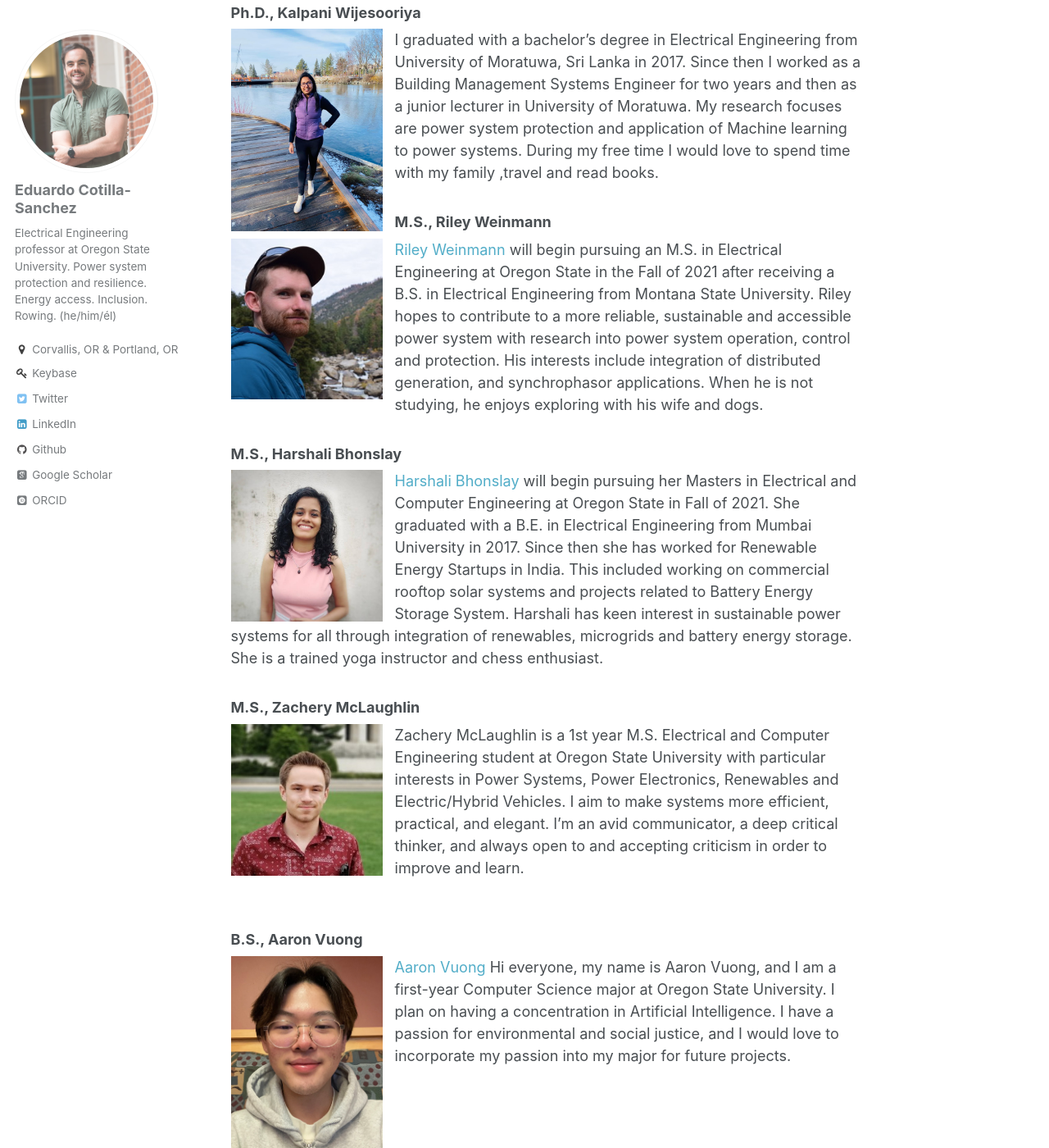
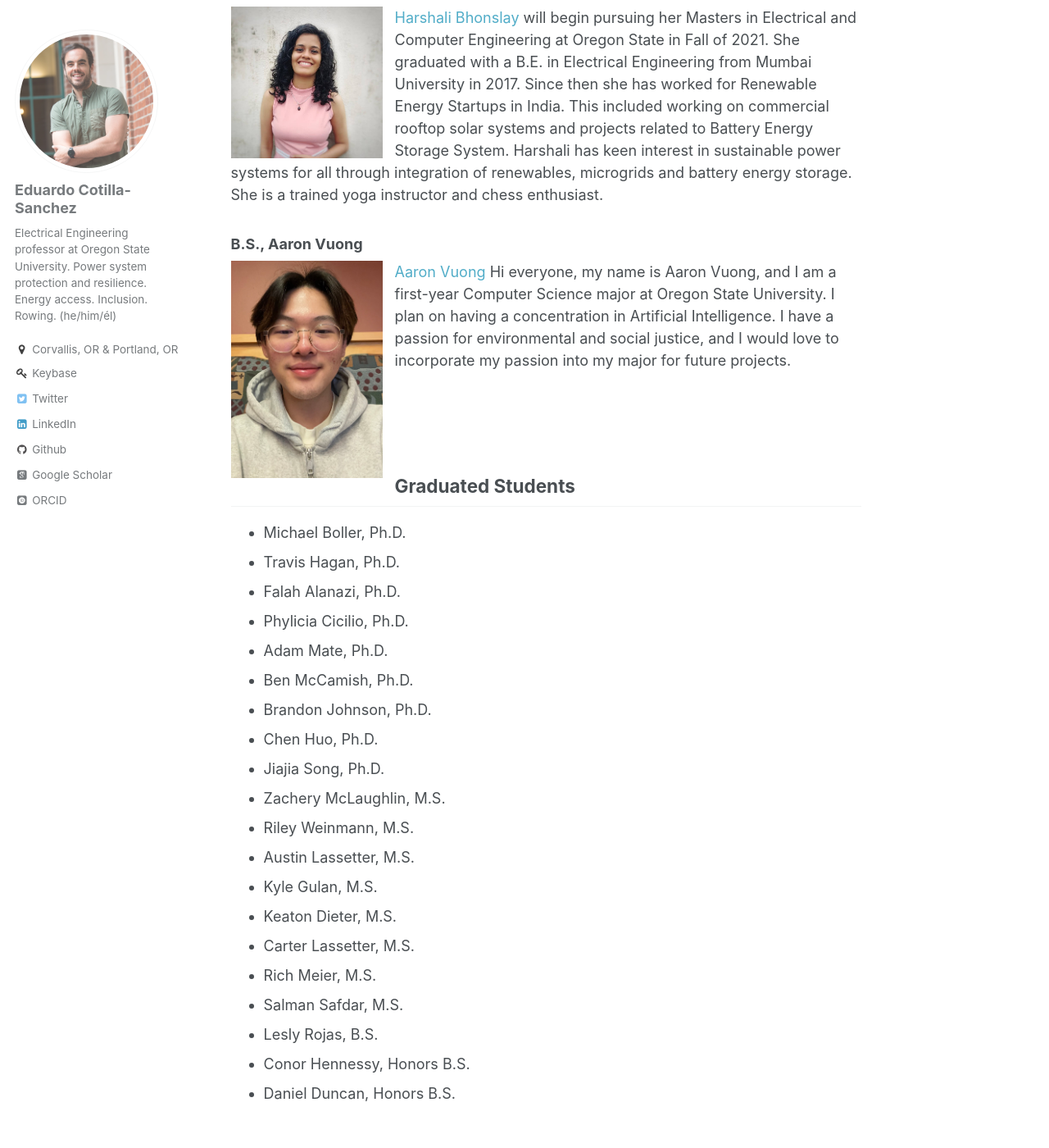
Before and after one commit to ecotillasanchez/ecotillasanchez.github.io, a Jekyll site: the page built from _pages/students.md, in a window 1280 px wide and 1400 px high, scrolled down 1430 px. Shown: the whole window at 82% size. Built offline with Jekyll 4.4.1, drawn with Linux system fonts in a browser that asks for light colours; some web fonts are replaced; some of the changed text lies outside the part shown.

Commit message:
Update students.md
Students graduated cohort Spring 2023.

```diff
--- a/_pages/students.md
+++ b/_pages/students.md
@@ -5,13 +5,6 @@ author_profile: true
 ---
 
 {% include base_path %}
-
-### Ph.D., Michael Boller
-<img align="left" src="https://ecotillasanchez.github.io/files/michael.jpeg" alt="Michael Boller" width="200" height="200" style="padding-right:15px"> Michael Boller is pursuing his Ph.D. in the OSU School of Electrical Engineering and Computer Science. He received his B.S. in Electrical Engineering from George Fox University. Michael’s research focuses on clustering of buses in the power grid with a focus on adequacy of reactive reserve resources.
-<br />
-<br />
-<br />
-<br />
 
 ### Ph.D., Thabiso Mabote
 <img align="left" src="https://ecotillasanchez.github.io/files/thabiso.jpg" alt="Thabiso Mabote" width="300" height="200" style="padding-right:15px"> [Thabiso Mabote](https://www.linkedin.com/in/thabiso-mabote-321013100/) is a Ph.D. student in electrical and computer engineering at OSU. He received his B.A in physics and computer science from St. Olaf College in Spring 2020. With a desire to contribute to the sustainable and efficient production of electricity in low income countries, Thabiso’s research interests include power systems, electronics and control systems. In his spare time, he likes playing soccer, watching soccer, and hanging out with friends.
@@ -27,17 +20,8 @@ style="padding-right:15px"> I graduated with a bachelor's degree in Electrical e
 <img align="left" src="https://ecotillasanchez.github.io/files/kalpani.jpeg" alt="Kalpani Wijesooriya" width="200" height="200"
 style="padding-right:15px"> I graduated with a bachelor’s degree in Electrical Engineering from University of Moratuwa, Sri Lanka in 2017. Since then I worked as a Building Management Systems Engineer for two years and then as a junior lecturer in University of Moratuwa. My research focuses are power system protection and application of Machine learning to power systems.  During my free time I would love to spend time with my family ,travel and read books.
 
-### M.S., Riley Weinmann
-<img align="left" src="https://ecotillasanchez.github.io/files/RW_Pic.jpeg" alt="Riley Weinmann" width="200" height="150" style="padding-right:15px"> [Riley Weinmann]() will begin pursuing an M.S. in Electrical Engineering at Oregon State in the Fall of 2021 after receiving a B.S. in Electrical Engineering from Montana State University. Riley hopes to contribute to a more reliable, sustainable and accessible power system with research into power system operation, control and protection. His interests include integration of distributed generation, and synchrophasor applications. When he is not studying, he enjoys exploring with his wife and dogs.
-
 ### M.S., Harshali Bhonslay
 <img align="left" src="https://ecotillasanchez.github.io/files/Harshali.jpeg" alt="Harshali Bhonslay" width="200" height="150" style="padding-right:15px"> [Harshali Bhonslay]() will begin pursuing her Masters in Electrical and Computer Engineering at Oregon State in Fall of 2021. She graduated with a B.E. in Electrical Engineering from Mumbai University in 2017. Since then she has worked for Renewable Energy Startups in India. This included working on commercial rooftop solar systems and projects related to Battery Energy Storage System. Harshali has keen interest in sustainable power systems for all through integration of renewables, microgrids and battery energy storage. She is a trained yoga instructor and chess enthusiast.
-
-### M.S., Zachery McLaughlin
-<img align="left" src="https://ecotillasanchez.github.io/files/zachery.jpg" alt="Zachery McLaughlin" width="200" height="200"
-style="padding-right:15px"> Zachery McLaughlin is a 1st year M.S. Electrical and Computer Engineering student at Oregon State University with particular interests in Power Systems, Power Electronics, Renewables and Electric/Hybrid Vehicles. I aim to make systems more efficient, practical, and elegant. I'm an avid communicator, a deep critical thinker, and always open to and accepting criticism in order to improve and learn.
-<br />
-<br />
 
 ### B.S., Aaron Vuong
 <img align="left" src="https://ecotillasanchez.github.io/files/aaron.jpg" alt="Aaron Vuong" width="200" height="150" style="padding-right:15px"> [Aaron Vuong]() Hi everyone, my name is Aaron Vuong, and I am a first-year Computer Science major at Oregon State University. I plan on having a concentration in Artificial Intelligence. I have a passion for environmental and social justice, and I would love to incorporate my passion into my major for future projects.
@@ -47,6 +31,7 @@ style="padding-right:15px"> Zachery McLaughlin is a 1st year M.S. Electrical and
 <br />
 
 ## Graduated Students
+* Michael Boller, Ph.D.
 * Travis Hagan, Ph.D.
 * Falah Alanazi, Ph.D.
 * Phylicia Cicilio, Ph.D.
```
Also changed, not shown: other parts of _pages/students.md (+2 -0 lines).
